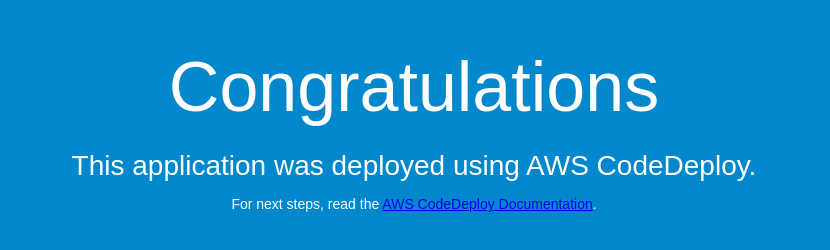
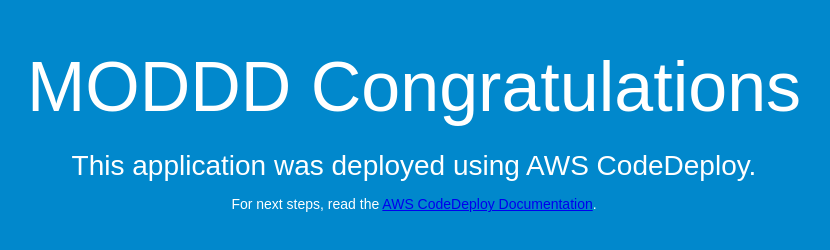
Before and after one commit to JoeZ99/test, a plain HTML site: page index.html in a window 1280 px wide. Shown: the whole page, without its empty margins (226-1056 px from the left). Drawn offline with Linux system fonts and the light colour scheme.

Commit message:
some mods

```diff
--- a/index.html
+++ b/index.html
@@ -26,7 +26,7 @@
 </head>
 <body>
   <div align="center">
-    <h1>Congratulations</h1>
+    <h1>MODDD Congratulations</h1>
     <h2>This application was deployed using AWS CodeDeploy.</h2>
     <p>For next steps, read the <a href="http://aws.amazon.com/documentation/codedeploy">AWS CodeDeploy Documentation</a>.</p>
   </div>
```
